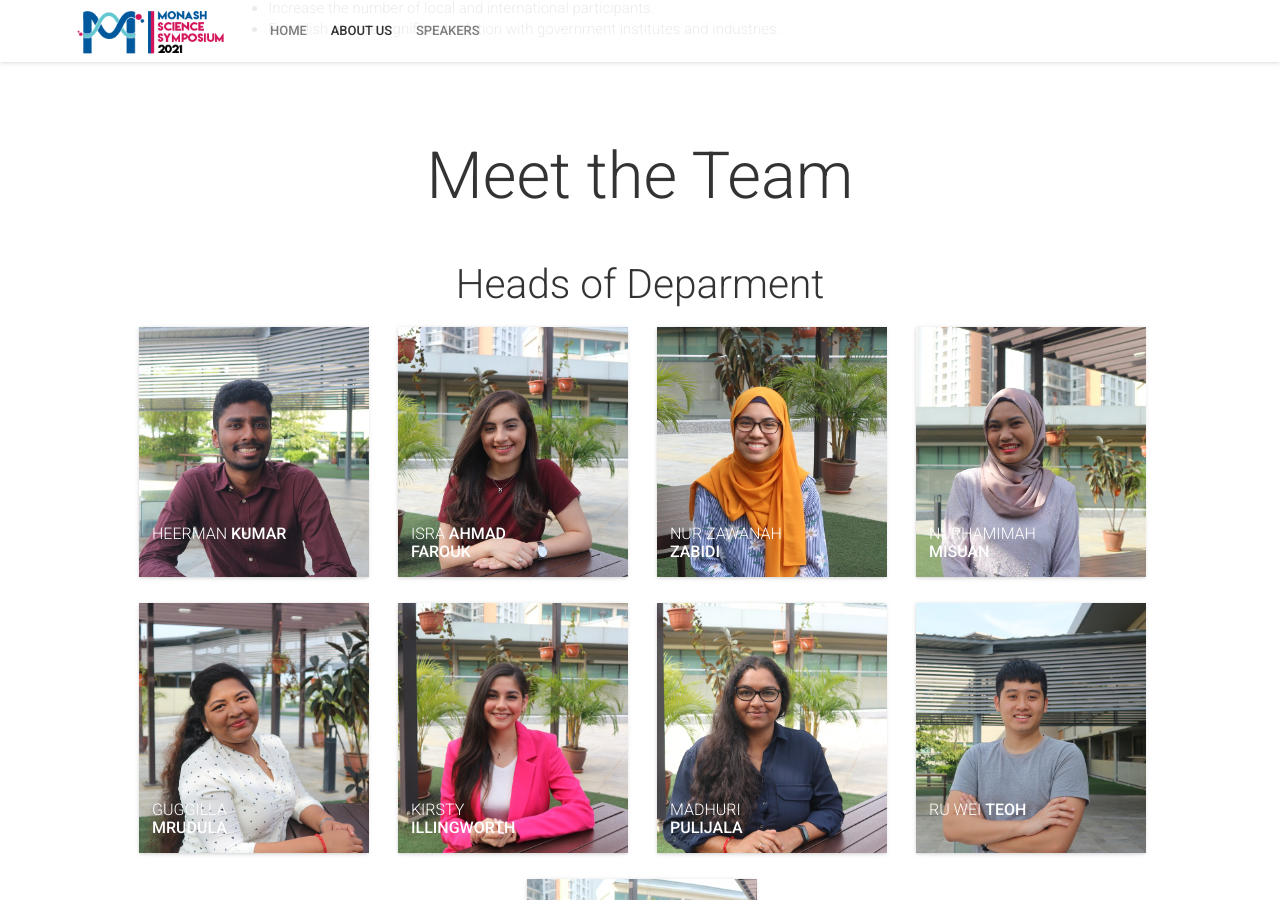
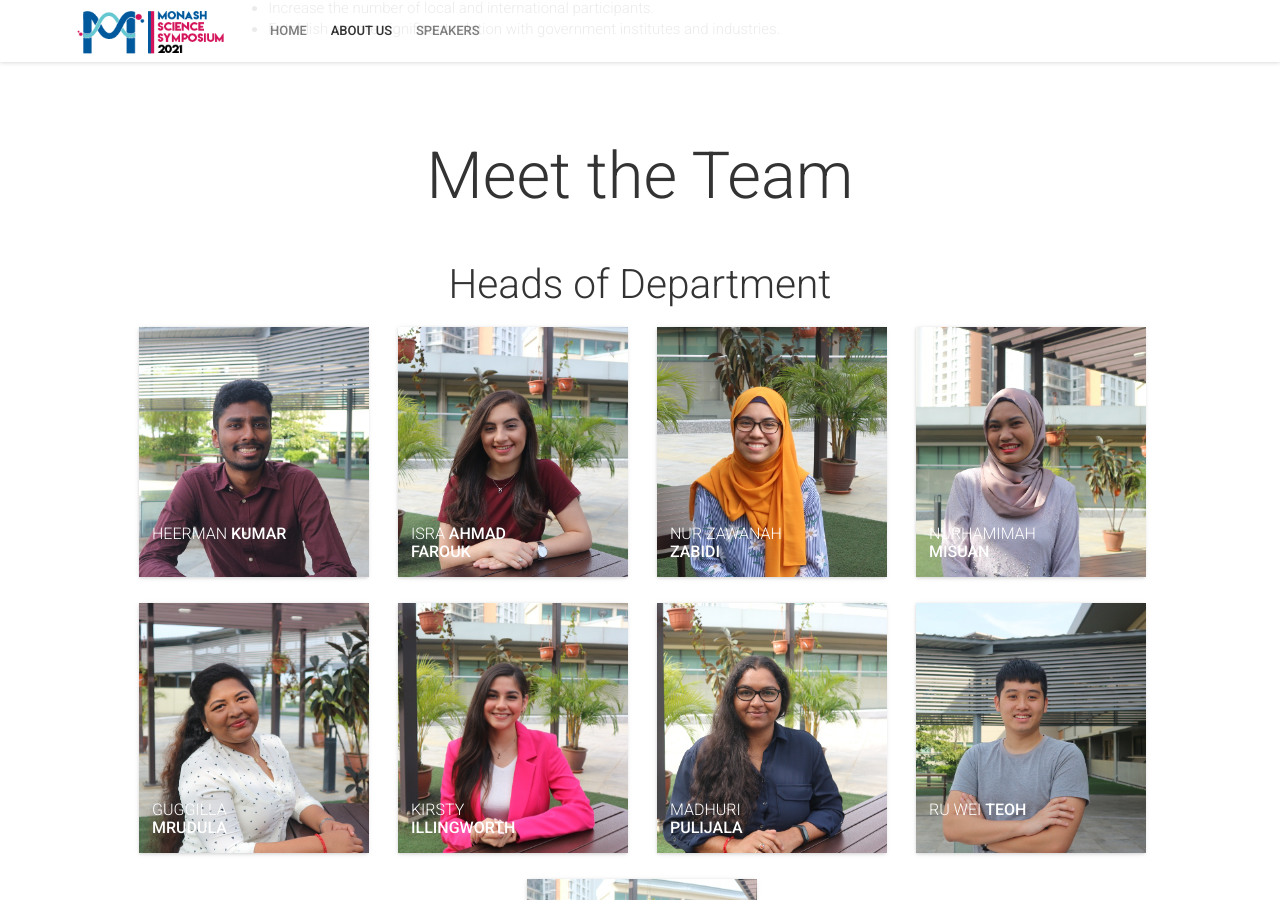
Before and after one commit to monash-sciencesymposium/website-2021, a Jekyll site: the page built from about-us.html, in a window 1280 px wide and 900 px high, scrolled down 976 px. Built offline with Jekyll 4.4.1, drawn with Linux system fonts in a browser that asks for light colours; nearby versions of some CDN libraries; comment, search, counter and statistics services are not loaded.

Commit message:
Update team.html
Spelling mistake corrected

```diff
--- a/_includes/team.html
+++ b/_includes/team.html
@@ -3,7 +3,7 @@
     <div class="content-wrapper">
         <div class="col-lg-10 col-lg-offset-1">
             <h3 class="animated hiding appear-animation-trigger" data-animation="fadeInUp" data-delay="0">{{ site.teamBlockTitle }}</h3>
-            <h4 class="text-left animated hiding appear-animation-trigger" data-animation="fadeInUp" data-delay="0">Heads of Deparment</h4>
+            <h4 class="text-left animated hiding appear-animation-trigger" data-animation="fadeInUp" data-delay="0">Heads of Department</h4>
             {% for teamMember in site.data.team %} {% if teamMember.head != null %}
             <div class="effect-wrapper col-lg-3 col-md-4 col-sm-6 col-xs-12 cols-centered appear-animation">
                 <div class="zoe-effect" data-toggle="modal" data-target="#speakerDetail-{{ teamMember.id }}">
```
